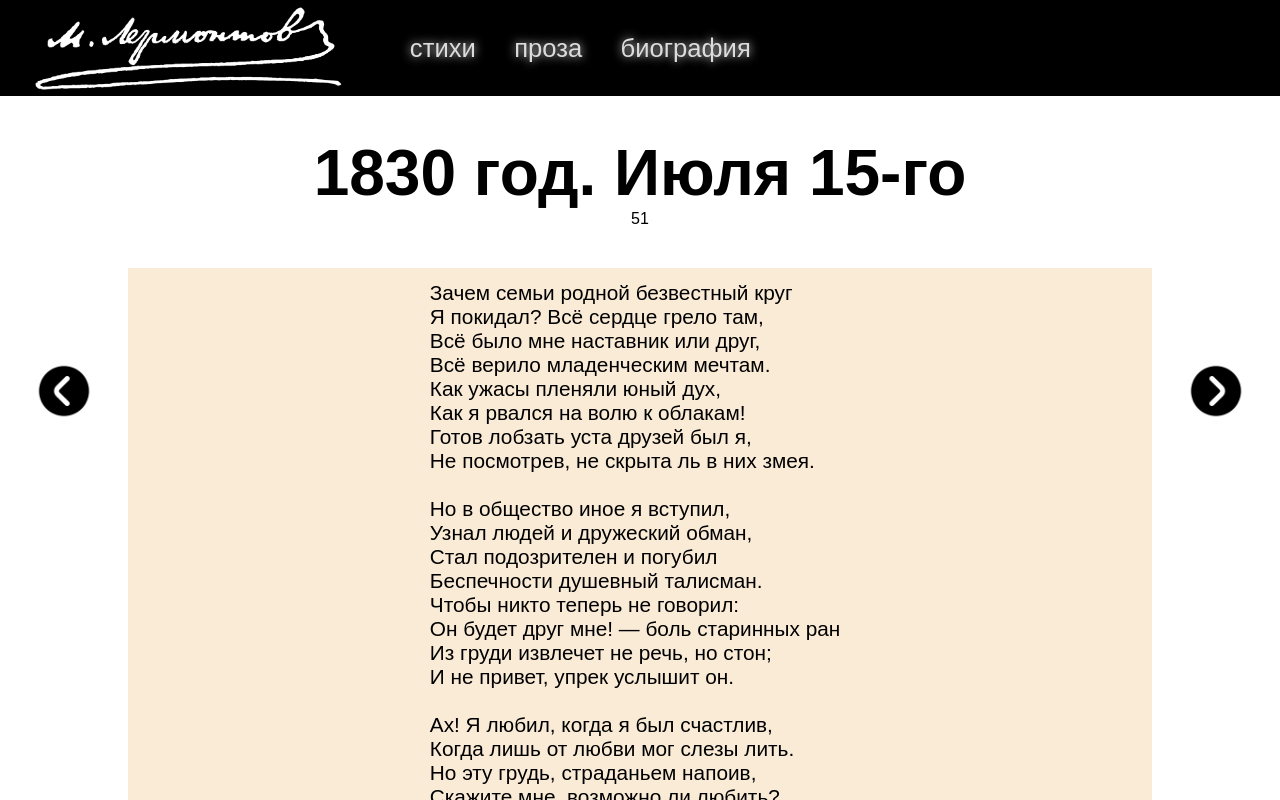
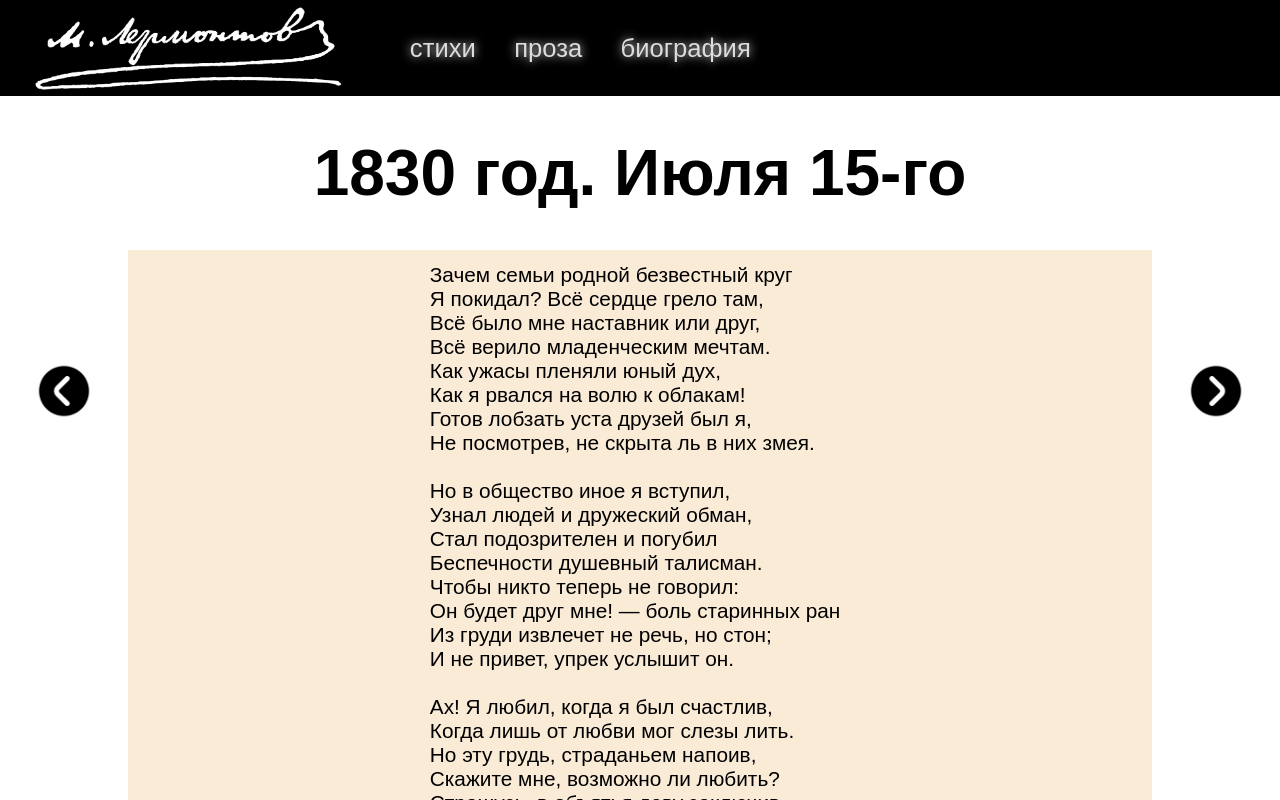
Before and after one commit to hiddeneon/lermontov, a React (Create React App) app: page /stikhi/1830-god-iyulya-15 in a window 1280 px wide. Shown: the top 800 px of the page. Built offline with nearby package versions, Linux system fonts and the light colour scheme; a web font is replaced by a local one.

Commit message:
Subtitle added

```diff
--- a/src/pages/stikh-interface.jsx
+++ b/src/pages/stikh-interface.jsx
@@ -28,7 +28,7 @@ export default function Stikh() {
     return (
         <div className="verse-content-body">
             <h1>{poemsData[verseElementNumber].title}</h1>
-            <p>{verseElementNumber}</p>
+            <p>{poemsData[verseElementNumber].subtitle}</p>
             <div className="verse-panel">
                 <NavButton verseElementNumber={verseElementNumber} poemsData={poemsData} arrow={previous} />
                 <VerseContainer poemsData={poemsData} verseElementNumber={verseElementNumber} />
```
